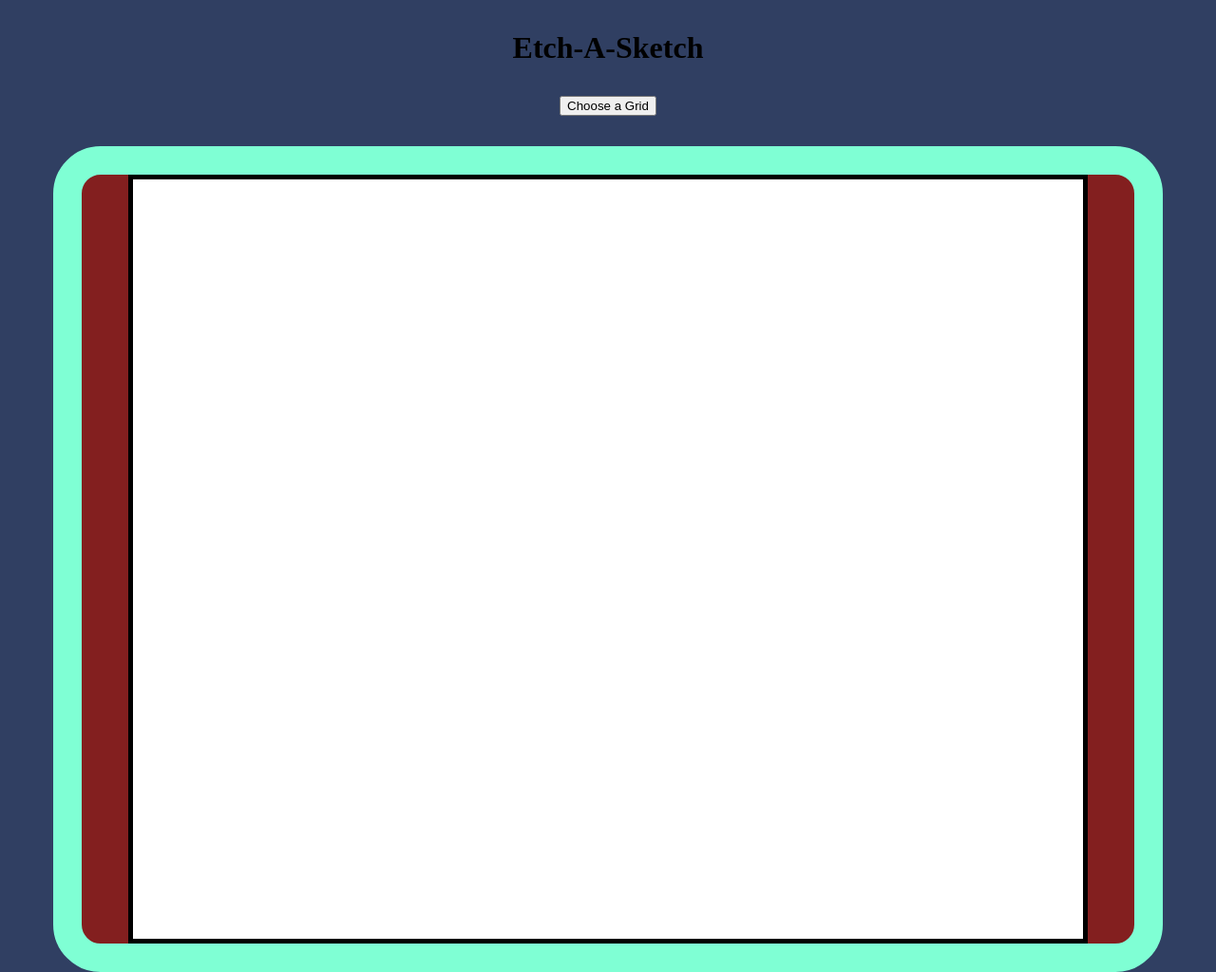
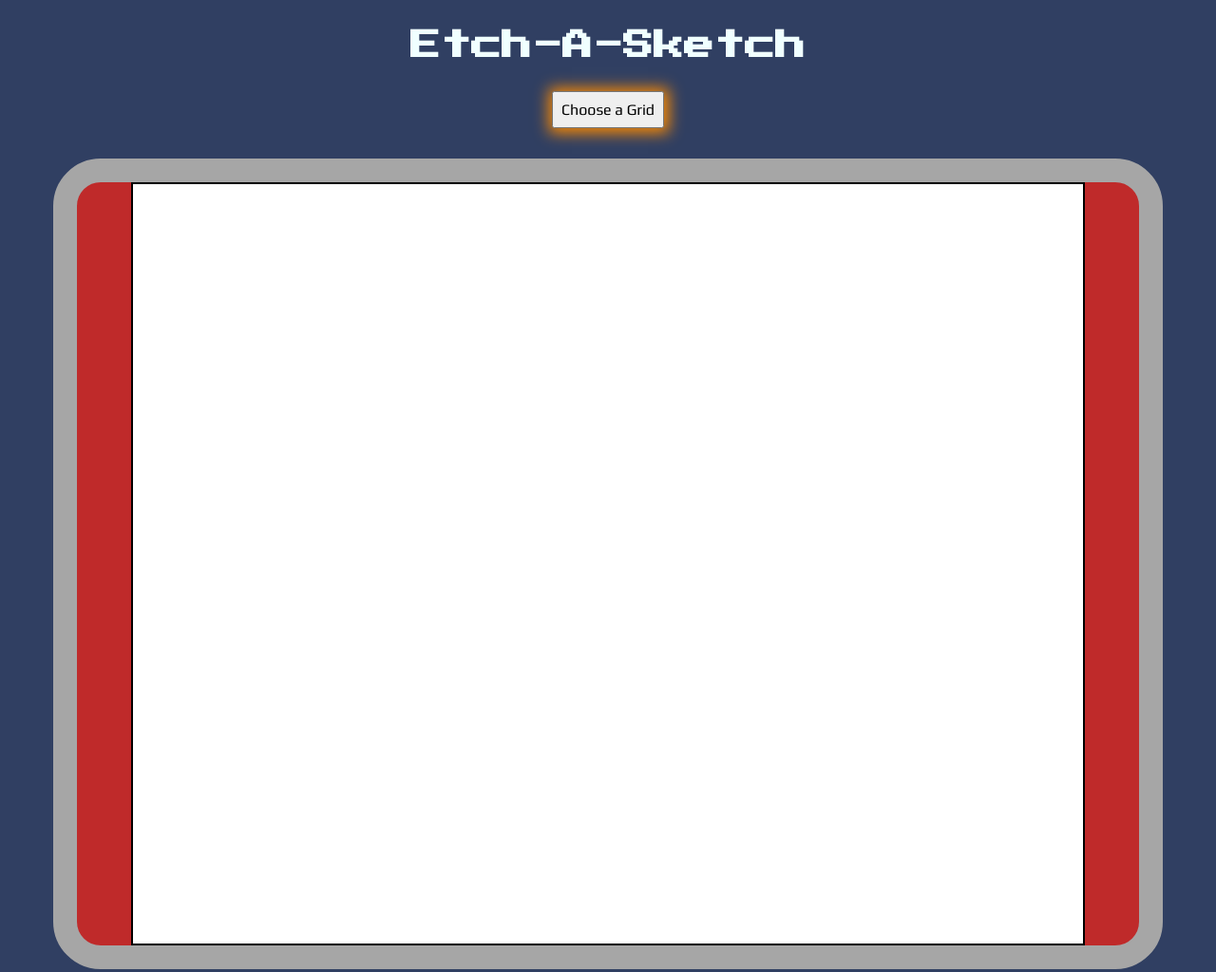
Before and after one commit to atreska/Etch-a-Sketch, a plain HTML site: page index.html in a window 1280 px wide. Shown: the whole page at 95% size. Drawn offline with Linux system fonts and the light colour scheme.

Commit message:
Set border and colors

```diff
--- a/styles.css
+++ b/styles.css
@@ -12,15 +12,31 @@ h1,
 
 h1 {
     text-align: center;
+    font-family: 'Press Start 2p', sans-serif;
+    color: azure;
     margin: 1em 0 0 0;
+}
+
+button {
+    font-family: 'Play', sans-serif;
+    font-size: 1rem;
+    padding: .5em;
+    box-shadow: 1px 1px 15px 4px darkorange;
+}
+
+button:hover {
+    background-color: darkgrey;
+    color: azure;
+    box-shadow: 1px 1px 15px 4px yellowgreen;
+
 }
 
 .sketch-container {
     display: flex;
     justify-content: center;
-    border: 30px solid aquamarine;
+    border: 25px solid rgb(166, 166, 166);
     border-radius: 50px;
-    background-color: rgb(131, 31, 31);
+    background-color: rgb(191, 42, 42);
     margin: 0 3em;
 }
 
@@ -39,7 +55,7 @@ h1 {
     flex-direction: column;
     width: 1000px;
     height: 800px;
-    border: 5px solid black;
+    border: 2px solid black;
 
     background-color: white;
 }
```
